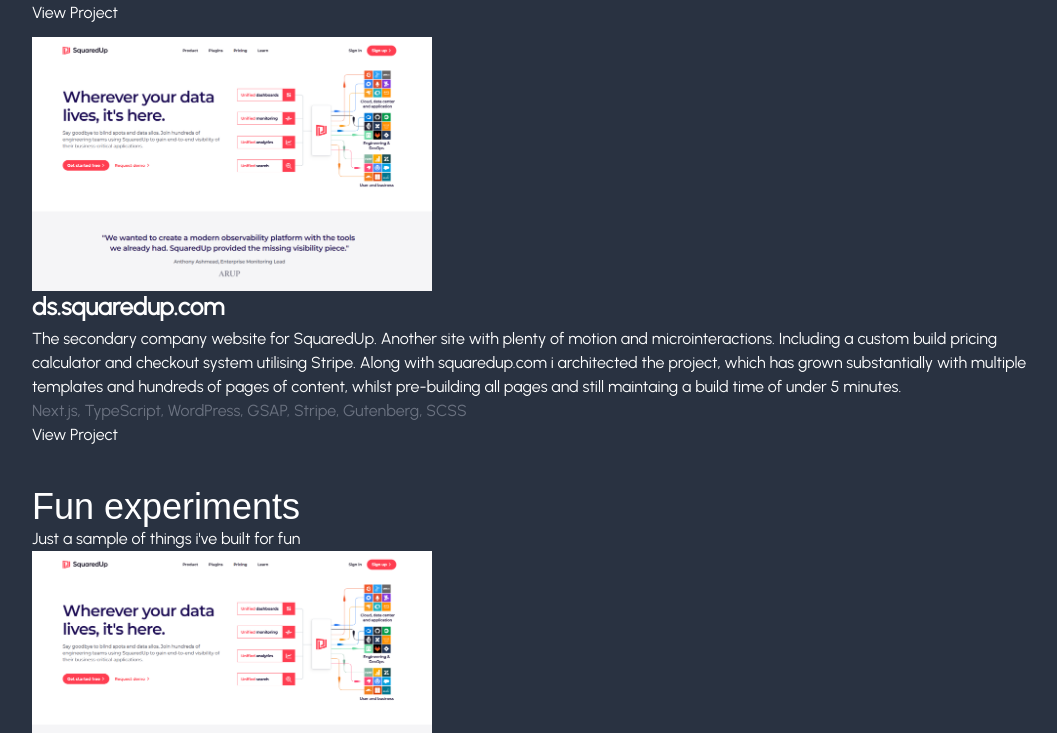
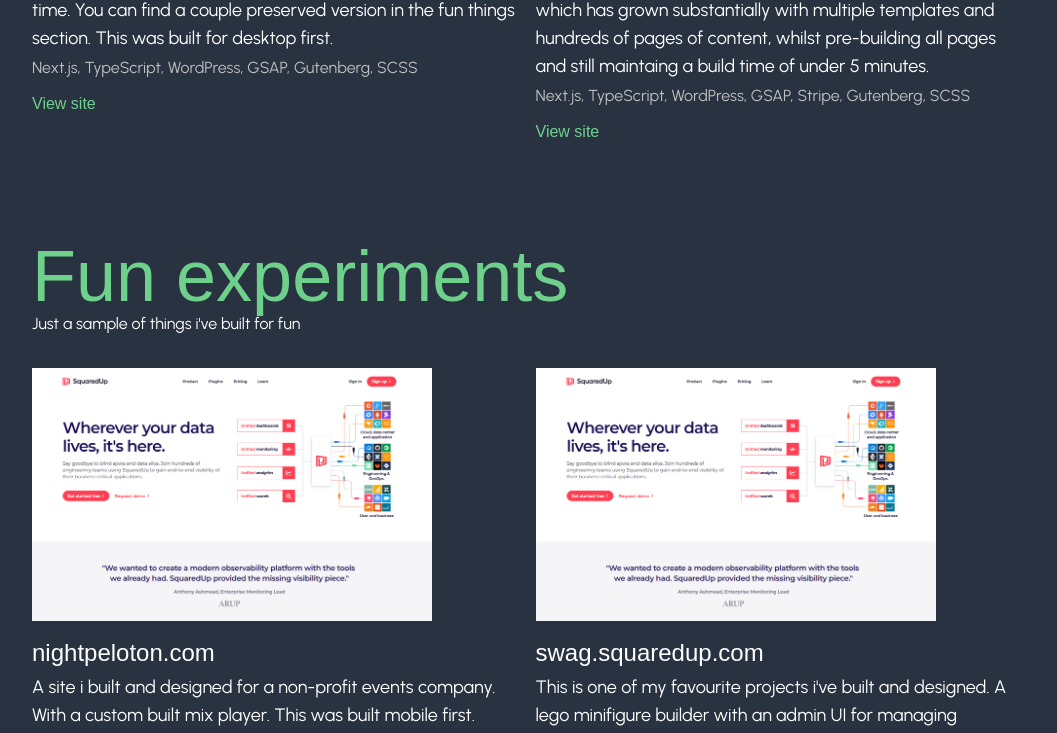
Before and after one commit to andrewmumblebee/dev-portfolio, a Next.js app: page / in a window 1280 px wide. Shown: the part 1838-2571 px from the top of the page, without its empty margins (96-1153 px from the left). Built offline with nearby package versions, Linux system fonts and the light colour scheme; a web font is replaced by a local one.

Commit message:
feat: more style updates

```diff
--- a/app/globals.css
+++ b/app/globals.css
@@ -35,7 +35,7 @@
 }
 
 h2 {
-  @apply text-4xl font-display;
+  @apply text-7xl text-emerald font-display;
 }
 
 @supports (-webkit-text-stroke: 2px theme(colors.emerald)) {
--- a/app/page.tsx
+++ b/app/page.tsx
@@ -1,8 +1,10 @@
-import ProjectGrid from '@/components/ProjectGrid'
-import squp from '../components/squaredup.png'
 import Nav from '@/components/Nav'
 import Header from '@/components/Header'
 import { Metadata } from 'next'
+import Projects from '@/components/Projects'
+import FunProjects from '@/components/FunProjects'
+import Contact from '@/components/Contact'
+import About from '@/components/About'
 
 export const metadata = {
   title: 'DevignatorDrew - The portfolio of Andrew Harris',
@@ -24,88 +26,14 @@
 } as Metadata
 
 export default function Home() {
-  const projects = [
-    {
-      title: 'nightpeloton.com',
-      description:
-        'A site i built and designed for a non-profit events company. With a custom built mix player. This was built mobile first.',
-      technologies:
-        'Next.js, TypeScript, GSAP, TailwindCSS, Audio APIs, AWS s3',
-      image: squp,
-      link: 'https://nightpeloton.com',
-    },
-    {
-      title: 'swag.squaredup.com',
-      description:
-        "This is one of my favourite projects i've built and designed. A lego minifigure builder with an admin UI for managing inventory for different events. Users could build their own minifigure, order it, see a build tracker, and get a dynamic sticker generated for them based on their order when they picked up their order at events our company attended. Utilising plenty of lego microanimations and Star Wars quotes for a bit of fun. Also was built optimized for mobile first, utilising loading techniques to keep it light on conference wifi & work across low spec devices.",
-      technologies: 'Next.js, TypeScript, GSAP, TailwindCSS, DynamoDB',
-      image: squp,
-      link: 'https://swag.squaredup.com/qr/testevent',
-    },
-    {
-      title: 'squaredup.com',
-      description:
-        "The main company website for SquaredUp, i've lead most of this project from Umbraco to WordPress to Headless WordPress. Most of the motion on the site was built by me, some of the scroll based animations have been removed over time. You can find a couple preserved version in the fun things section. This was built for desktop first.",
-      technologies: 'Next.js, TypeScript, WordPress, GSAP, Gutenberg, SCSS',
-      image: squp,
-      link: 'https://squaredup.com',
-    },
-    {
-      title: 'ds.squaredup.com',
-      description:
-        'The secondary company website for SquaredUp. Another site with plenty of motion and microinteractions. Including a custom build pricing calculator and checkout system utilising Stripe. Along with squaredup.com i architected the project, which has grown substantially with multiple templates and hundreds of pages of content, whilst pre-building all pages and still maintaing a build time of under 5 minutes.',
-      technologies:
-        'Next.js, TypeScript, WordPress, GSAP, Stripe, Gutenberg, SCSS',
-      image: squp,
-      link: 'https://ds.squaredup.com',
-    },
-  ]
-
-  const funProjects = [
-    {
-      title: 'SVG Animations',
-      description:
-        "A collection of some SVG animation loops i've created on CodePen",
-      technologies: 'GSAP, SVG',
-      image: squp,
-      link: 'https://www.google.com',
-    },
-    {
-      title: 'Galaxy Generator',
-      description:
-        'A fun project built via the ThreeJS journey course. With the Tesla Roadster floating about in space.',
-      technologies: 'ThreeJS',
-      image: squp,
-      link: 'https://www.google.com',
-    },
-  ]
-
   return (
-    <main className="min-h-screen container">
+    <main className="container">
       <Nav />
       <Header />
-      <div>
-        <h2 className="mt-10">Portfolio</h2>
-        <h3>
-          A couple of the projects i&apos;ve worked on recently. Please get in
-          touch if you&apos;d like further examples or an explanation of the
-          projects.
-        </h3>
-        <ProjectGrid projects={projects} />
-        <h2 className="mt-10">Fun experiments</h2>
-        <h3>Just a sample of things i&apos;ve built for fun</h3>
-        <ProjectGrid projects={funProjects} />
-
-        <div>
-          <h2 className="mt-10">Contact</h2>
-          <p>
-            If you&apos;d like to get in touch, please email me at{' '}
-            <a href="mailto:andrewceharris@gmail.com">
-              andrewceharris@gmail.com
-            </a>
-          </p>
-        </div>
-      </div>
+      <Projects />
+      <FunProjects />
+      <About />
+      <Contact />
     </main>
   )
 }
--- /dev/null
+++ b/components/Contact.tsx
@@ -0,0 +1,7 @@
+export default function Contact() {
+  return (
+    <section id="contact" className="mt-24">
+      <h2>Contact</h2>
+    </section>
+  )
+}
--- /dev/null
+++ b/components/FunProjects.tsx
@@ -0,0 +1,49 @@
+import ProjectGrid from './ProjectGrid'
+import squp from '../components/squaredup.png'
+
+export default function FunProjects() {
+  const projects = [
+    {
+      title: 'nightpeloton.com',
+      description:
+        'A site i built and designed for a non-profit events company. With a custom built mix player. This was built mobile first.',
+      technologies:
+        'Next.js, TypeScript, GSAP, TailwindCSS, Audio APIs, AWS s3',
+      image: squp,
+      link: 'https://nightpeloton.com',
+    },
+    {
+      title: 'swag.squaredup.com',
+      description:
+        "This is one of my favourite projects i've built and designed. A lego minifigure builder with an admin UI for managing inventory for different events. Users could build their own minifigure, order it, see a build tracker, and get a dynamic sticker generated for them based on their order when they picked up their order at events our company attended. Utilising plenty of lego microanimations and Star Wars quotes for a bit of fun. Also was built optimized for mobile first, utilising loading techniques to keep it light on conference wifi & work across low spec devices.",
+      technologies: 'Next.js, TypeScript, GSAP, TailwindCSS, DynamoDB',
+      image: squp,
+      link: 'https://swag.squaredup.com/qr/testevent',
+    },
+    {
+      title: 'squaredup.com',
+      description:
+        "The main company website for SquaredUp, i've lead most of this project from Umbraco to WordPress to Headless WordPress. Most of the motion on the site was built by me, some of the scroll based animations have been removed over time. You can find a couple preserved version in the fun things section. This was built for desktop first.",
+      technologies: 'Next.js, TypeScript, WordPress, GSAP, Gutenberg, SCSS',
+      image: squp,
+      link: 'https://squaredup.com',
+    },
+    {
+      title: 'ds.squaredup.com',
+      description:
+        'The secondary company website for SquaredUp. Another site with plenty of motion and microinteractions. Including a custom build pricing calculator and checkout system utilising Stripe. Along with squaredup.com i architected the project, which has grown substantially with multiple templates and hundreds of pages of content, whilst pre-building all pages and still maintaing a build time of under 5 minutes.',
+      technologies:
+        'Next.js, TypeScript, WordPress, GSAP, Stripe, Gutenberg, SCSS',
+      image: squp,
+      link: 'https://ds.squaredup.com',
+    },
+  ]
+
+  return (
+    <section id="fun" className="mt-24">
+      <h2>Fun experiments</h2>
+      <h3>Just a sample of things i&apos;ve built for fun</h3>
+      <ProjectGrid projects={projects} />
+    </section>
+  )
+}
--- a/components/Project.tsx
+++ b/components/Project.tsx
@@ -1,3 +1,4 @@
+import classNames from 'classnames'
 import Image, { StaticImageData } from 'next/image'
 
 export type TProject = {
@@ -14,16 +15,20 @@
   technologies,
   image,
   link,
-}: TProject) {
+  className,
+}: TProject & { className?: string }) {
   return (
-    <div className="">
+    <article className={classNames(className, '')}>
       <Image src={image} width={400} height={150} alt="" />
-      <h3 className="text-2xl font-bold">{title}</h3>
-      <p className="white mt-1">{description}</p>
-      <p className="text-gray-500">{technologies}</p>
-      <a href={link} className="text-lime">
-        View Project
+      <h3 className="text-2xl font-display mt-4">{title}</h3>
+      <p className="white mt-1 text-lg">{description}</p>
+      <p className="text-grey mt-1">{technologies}</p>
+      <a
+        href={link}
+        className="text-emerald font-display hover:underline mt-3 inline-block"
+      >
+        View site
       </a>
-    </div>
+    </article>
   )
 }
--- a/components/ProjectGrid.tsx
+++ b/components/ProjectGrid.tsx
@@ -2,9 +2,9 @@
 
 export default function ProjectGrid({ projects }: { projects: TProject[] }) {
   return (
-    <div className="flex flex-wrap gap-3">
+    <div className="flex flex-wrap gap-3 mt-8">
       {projects.map((project, idx) => (
-        <Project {...project} key={idx} />
+        <Project {...project} key={idx} className="w-[48%]" />
       ))}
     </div>
   )
--- /dev/null
+++ b/components/Projects.tsx
@@ -0,0 +1,53 @@
+import ProjectGrid from './ProjectGrid'
+import squp from '../components/squaredup.png'
+
+export default function Projects() {
+  const projects = [
+    {
+      title: 'nightpeloton.com',
+      description:
+        'A site i built and designed for a non-profit events company. With a custom built mix player. This was built mobile first.',
+      technologies:
+        'Next.js, TypeScript, GSAP, TailwindCSS, Audio APIs, AWS s3',
+      image: squp,
+      link: 'https://nightpeloton.com',
+    },
+    {
+      title: 'swag.squaredup.com',
+      description:
+        "This is one of my favourite projects i've built and designed. A lego minifigure builder with an admin UI for managing inventory for different events. Users could build their own minifigure, order it, see a build tracker, and get a dynamic sticker generated for them based on their order when they picked up their order at events our company attended. Utilising plenty of lego microanimations and Star Wars quotes for a bit of fun. Also was built optimized for mobile first, utilising loading techniques to keep it light on conference wifi & work across low spec devices.",
+      technologies: 'Next.js, TypeScript, GSAP, TailwindCSS, DynamoDB',
+      image: squp,
+      link: 'https://swag.squaredup.com/qr/testevent',
+    },
+    {
+      title: 'squaredup.com',
+      description:
+        "The main company website for SquaredUp, i've lead most of this project from Umbraco to WordPress to Headless WordPress. Most of the motion on the site was built by me, some of the scroll based animations have been removed over time. You can find a couple preserved version in the fun things section. This was built for desktop first.",
+      technologies: 'Next.js, TypeScript, WordPress, GSAP, Gutenberg, SCSS',
+      image: squp,
+      link: 'https://squaredup.com',
+    },
+    {
+      title: 'ds.squaredup.com',
+      description:
+        'The secondary company website for SquaredUp. Another site with plenty of motion and microinteractions. Including a custom build pricing calculator and checkout system utilising Stripe. Along with squaredup.com i architected the project, which has grown substantially with multiple templates and hundreds of pages of content, whilst pre-building all pages and still maintaing a build time of under 5 minutes.',
+      technologies:
+        'Next.js, TypeScript, WordPress, GSAP, Stripe, Gutenberg, SCSS',
+      image: squp,
+      link: 'https://ds.squaredup.com',
+    },
+  ]
+
+  return (
+    <section id="portfolio" className="mt-24">
+      <h2>Portfolio</h2>
+      <h3>
+        A couple of the projects i&apos;ve worked on recently. Please get in
+        touch if you&apos;d like further examples or an explanation of the
+        projects.
+      </h3>
+      <ProjectGrid projects={projects} />
+    </section>
+  )
+}
--- a/tailwind.config.js
+++ b/tailwind.config.js
@@ -19,6 +19,7 @@
         gunmetal: '#293241',
         emerald: '#6FD08C',
         calm: '#E5E5E5',
+        grey: '#BFBFBF',
       },
       fontFamily: {
         body: ['var(--font-body)'],
```
Also changed, not shown: components/About.tsx (+8 -4 lines).
